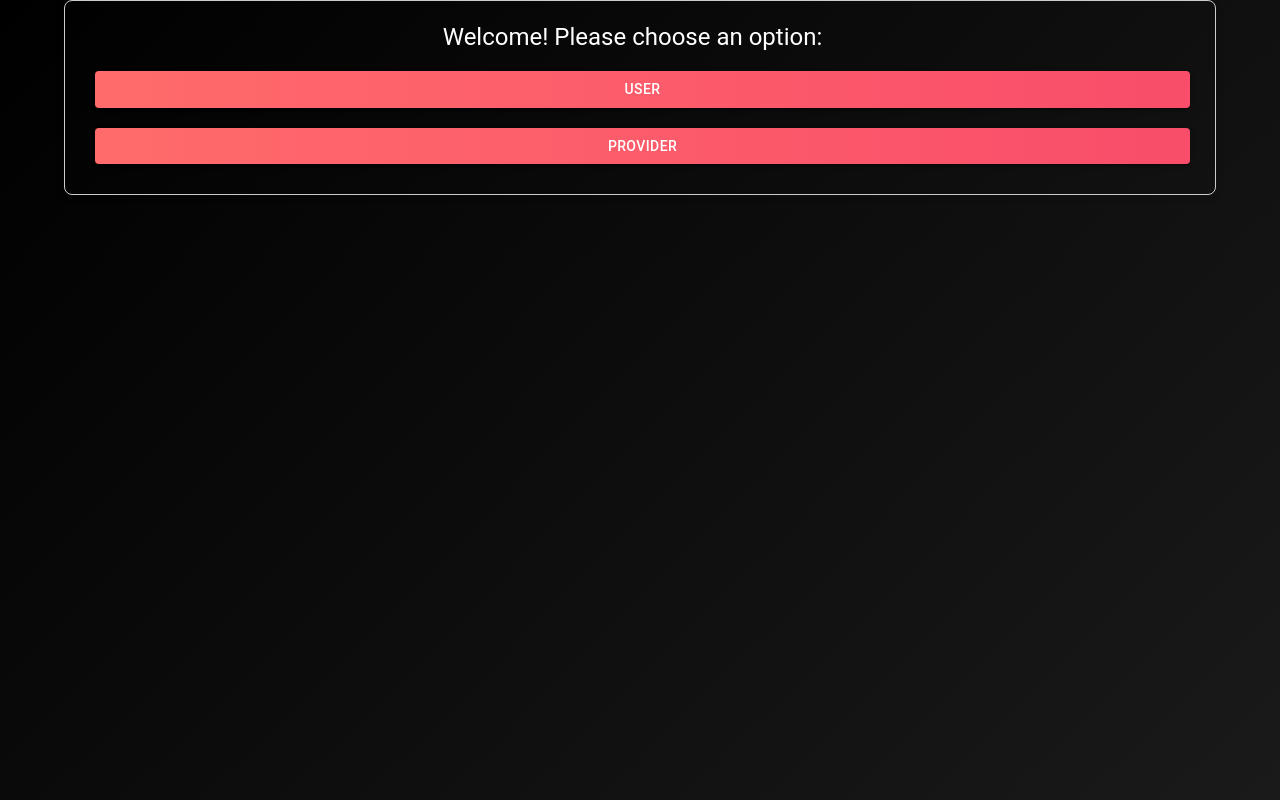
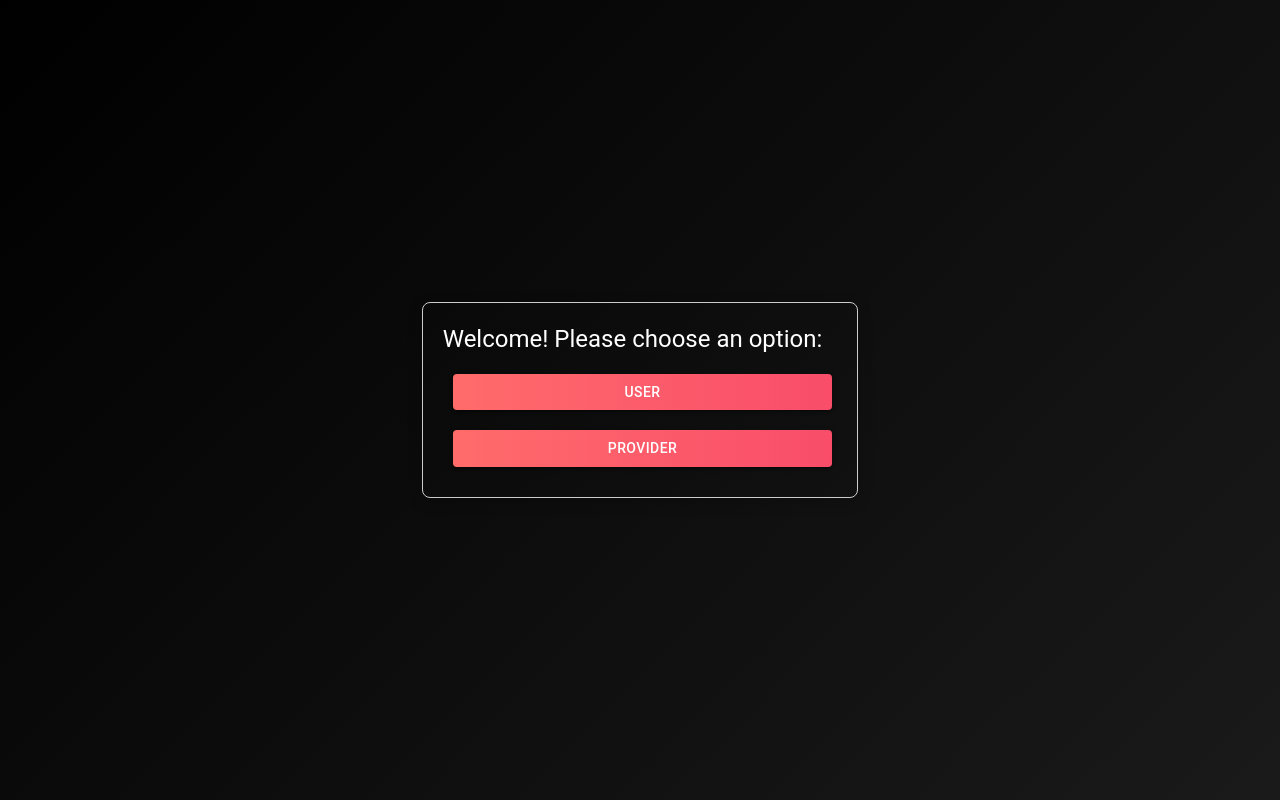
Before and after one commit to Sparsh-Verencar/Egghead-Uno-, a React (Vite) app: page / in a window 1280 px wide. Built offline with nearby package versions, Linux system fonts and the light colour scheme.

Commit message:
HomePage UI fixed

```diff
--- a/src/Components/HomePage.jsx
+++ b/src/Components/HomePage.jsx
@@ -10,31 +10,34 @@ const HomePage = () => {
     };
 
     const handleUserClick = () => {
-        // You can add functionality for the User button here
-        // For now, let's just log to the console
-        // console.log('User button clicked');
         navigate('/login');
     };
 
     return (
-        <Container >
+        <Container
+            sx={{
+                display: 'flex',
+                justifyContent: 'center',
+                alignItems: 'center',
+                height: '100vh',  // Ensures full window height
+            }}
+        >
             <Box
-                style={{
-                    padding: '20px',
-                    paddingRight:'35px',
+                sx={{
+                    padding: '20px 35px 20px 20px',
                     border: '1px solid #ccc',
                     borderRadius: '8px',
                     textAlign: 'center',
-                    boxShadow: '0 2px 10px rgba(0, 0, 0, 0.1)',
+                    boxShadow: '0 4px 15px rgba(0, 0, 0, 0.2)',
                 }}
             >
-                <Typography color="white" variant="h5" gutterBottom>
+                <Typography sx={{ color: 'white' }} variant="h5" gutterBottom>
                     Welcome! Please choose an option:
                 </Typography>
-                <Button variant="contained" color="primary" onClick={handleUserClick} style={{ margin: '10px' }}>
+                <Button variant="contained" color="primary" onClick={handleUserClick} sx={{ margin: '10px' }}>
                     User
                 </Button>
-                <Button variant="contained" color="secondary" onClick={handleProviderClick} style={{ margin: '10px' }}>
+                <Button variant="contained" color="secondary" onClick={handleProviderClick} sx={{ margin: '10px' }}>
                     Provider
                 </Button>
             </Box>
```
